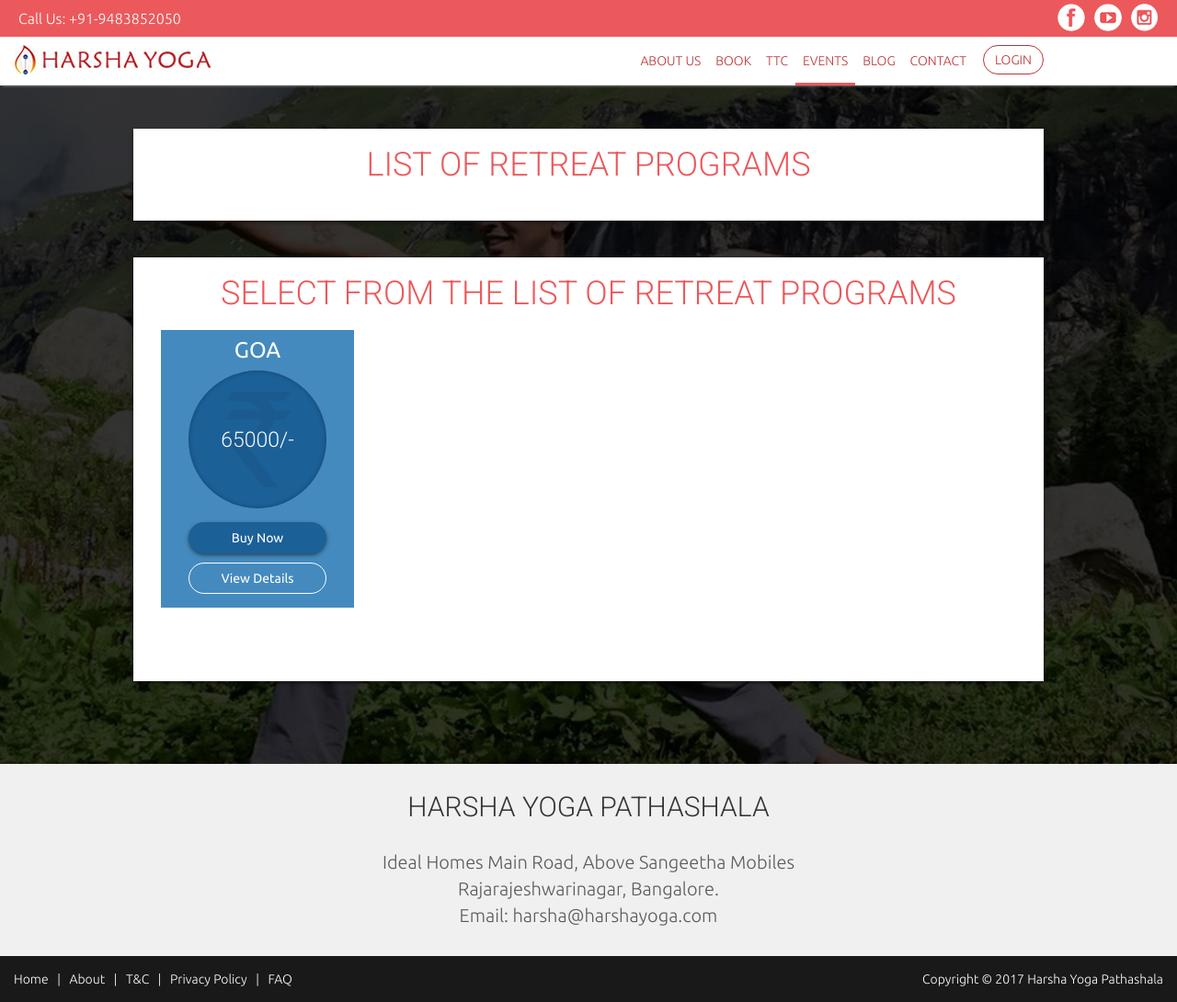
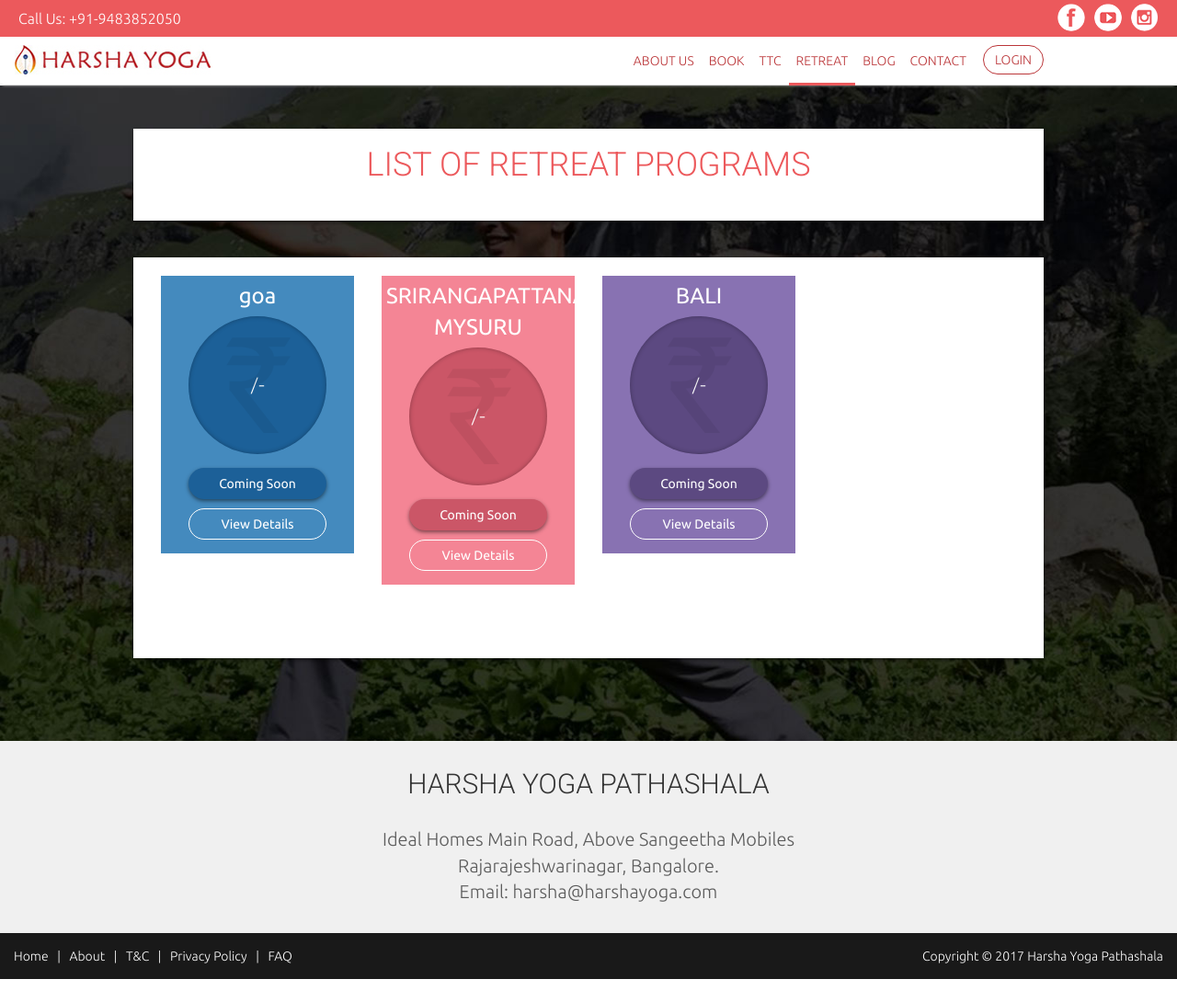
Before and after one commit to keshavsin/harshayoga, a PHP site: page /testing/retreat.php in a window 1280 px wide. Shown: the whole page at 92% size. After the commit the page ends 1065 px from the top, so only its background shows below. Run offline with PHP 8.4, Linux system fonts and the light colour scheme; data comes from the database, SQL or seed files in the repository.

Commit message:
Updated coming soon text to ttc and retreat pages..

```diff
--- a/common/header.php
+++ b/common/header.php
@@ -95,7 +95,7 @@
               echo '<li>';
           }
           ?>
-                <a href="retreat.php">EVENTS</a>
+                <a href="retreat.php">Retreat</a>
           </li>
             <?php if($currentPage == 'blog'){
                 echo '<li class="active">';
--- a/retreat.php
+++ b/retreat.php
@@ -11,17 +11,17 @@
       <h2 class="heading3 text-center">LIST OF RETREAT PROGRAMS</h2>
     </div>
 <div class="container-fluid classes_wrapper">
-<h2 class="heading3 text-center">SELECT FROM THE LIST OF RETREAT PROGRAMS</h2>
+<!-- <h2 class="heading3 text-center">SELECT FROM THE LIST OF RETREAT PROGRAMS</h2> -->
 <div class="row mrgn_b30">
 <?php
 $modal_box = '';
-$sql       = "SELECT * FROM product where type = 'new'";
+$sql       = "SELECT * FROM product where type = 'retreat' and is_active=1";
 $result    = $db->query($sql);
 if ($result->num_rows > 0) {
     $indx = 1;
     while ($row = $result->fetch_assoc()) {
         $pid = $row["id"];
-        echo '<div class="col-xs-12 col-sm-6 col-md-3"><div class="batch_card colr' . $indx . '"><div class="mn_txt">' . $row['title'] . '</div><div class="amt_wrap">' . $row['price'] . '/-</div><a href="buy_now.php?pid=' . $pid . '" class="btn btn-block buy">Buy Now</a><a href="#class_detail' . $indx . '" data-toggle="modal" class="btn btn-block viewdetails">View Details</a></div></div>';
+        echo '<div class="col-xs-12 col-sm-6 col-md-3"><div class="batch_card colr' . $indx . '"><div class="mn_txt">' . $row['title'] . '</div><div class="amt_wrap">' . $row['price'] . '/-</div><a href="#" class="btn btn-block buy">Coming Soon</a><a href="#class_detail' . $indx . '" data-toggle="modal" class="btn btn-block viewdetails">View Details</a></div></div>';
         $modal_box .= '<div id="class_detail' . $indx . '" class="modal fade" role="dialog">';
         $modal_box .= '<div class="modal-body class-info">' . $row["description"] . '</div>';
         $modal_box .= '<div class="modal-footer text-center"><a type="button" class="btn btn-primary btn-lg" href="buy_now.php?pid=' . $pid . '">Buy Now</a></div></div></div></div>';
--- a/train_the_trainer.php
+++ b/train_the_trainer.php
@@ -11,17 +11,17 @@
       <h2 class="heading3 text-center">LIST OF TRAIN THE TRAINER PROGRAMS (TTC)</h2>
     </div>
 <div class="container-fluid classes_wrapper">
-<h2 class="heading3 text-center">TTC PROGRAMS</h2>
+<!-- <h2 class="heading3 text-center">TTC PROGRAMS</h2> -->
   <div class="row mrgn_b30">
 <?php
 $modal_box = '';
-$sql       = "SELECT * FROM product where type = 'check'";
+$sql       = "SELECT * FROM product where type = 'ttc' and is_active=1";
 $result    = $db->query($sql);
 if ($result->num_rows > 0) {
     $indx = 1;
     while ($row = $result->fetch_assoc()) {
         $pid = $row["id"];
-        echo '<div class="col-xs-12 col-sm-6 col-md-3"><div class="batch_card colr' . $indx . '"><div class="mn_txt">' . $row['title'] . '</div><div class="amt_wrap">' . $row['price'] . '/-</div><a href="buy_now.php?pid=' . $pid . '" class="btn btn-block buy">Buy Now</a><a href="#class_detail' . $indx . '" data-toggle="modal" class="btn btn-block viewdetails">View Details</a></div></div>';
+        echo '<div class="col-xs-12 col-sm-6 col-md-3"><div class="batch_card colr' . $indx . '"><div class="mn_txt">' . $row['title'] . '</div><div class="amt_wrap">' . $row['price'] . '/-</div><a href="#" class="btn btn-block buy">Coming Soon</a><a href="#class_detail' . $indx . '" data-toggle="modal" class="btn btn-block viewdetails">View Details</a></div></div>';
         $modal_box .= '<div id="class_detail' . $indx . '" class="modal fade" role="dialog">';
         $modal_box .= '<div class="modal-body class-info">' . $row["description"] . '</div>';
         $modal_box .= '<div class="modal-footer text-center"><a type="button" class="btn btn-primary btn-lg" href="buy_now.php?pid=' . $pid . '">Buy Now</a></div></div></div></div>';
```
